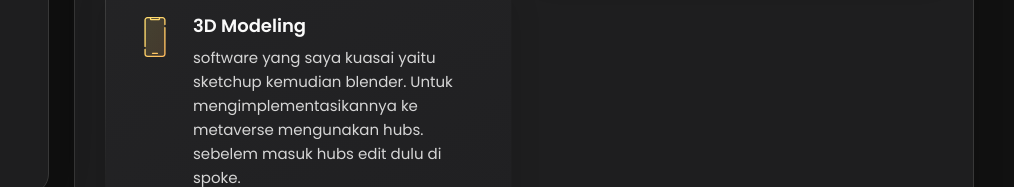
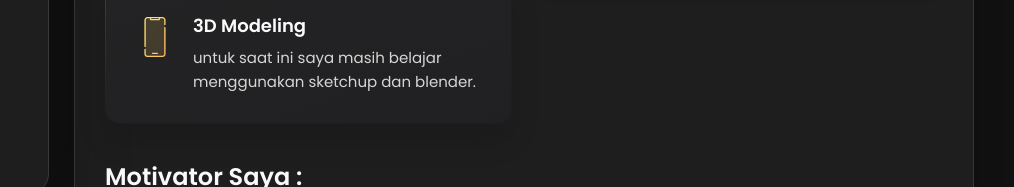
Before and after one commit to andikasuryananda/andikaweb, a plain HTML site: page index.html in a window 1280 px wide. Shown: the part 613-800 px from the top of the page, 266-1280 px from the left. Drawn offline with nearby package versions, Linux system fonts and the light colour scheme.

Commit message:
Update index.html

```diff
--- a/index.html
+++ b/index.html
@@ -276,9 +276,7 @@
                 <h4 class="h4 service-item-title">3D Modeling</h4>
 
                 <p class="service-item-text">
-                  software yang saya kuasai yaitu sketchup kemudian blender.
-                  Untuk mengimplementasikannya ke metaverse mengunakan hubs.
-                  sebelem masuk hubs edit dulu di spoke.
+                 untuk saat ini saya masih belajar menggunakan sketchup dan blender.
                 </p>
               </div>
 
```
